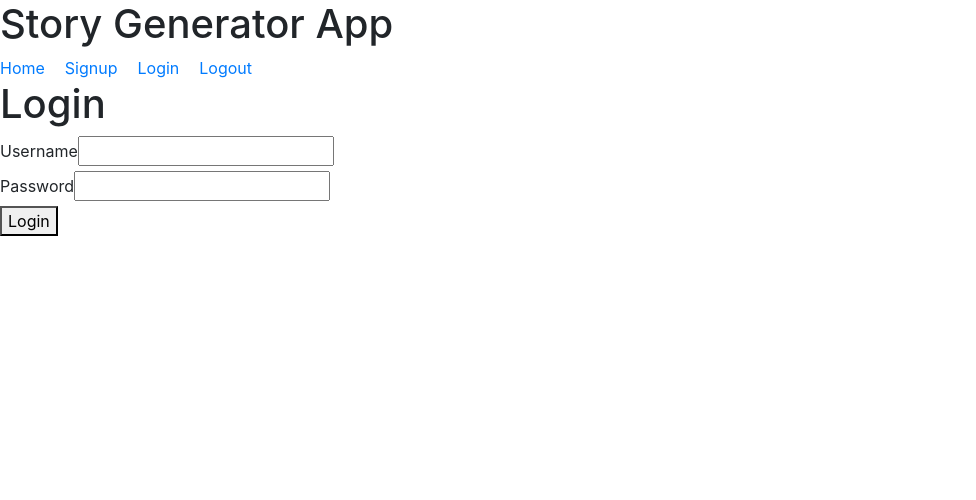
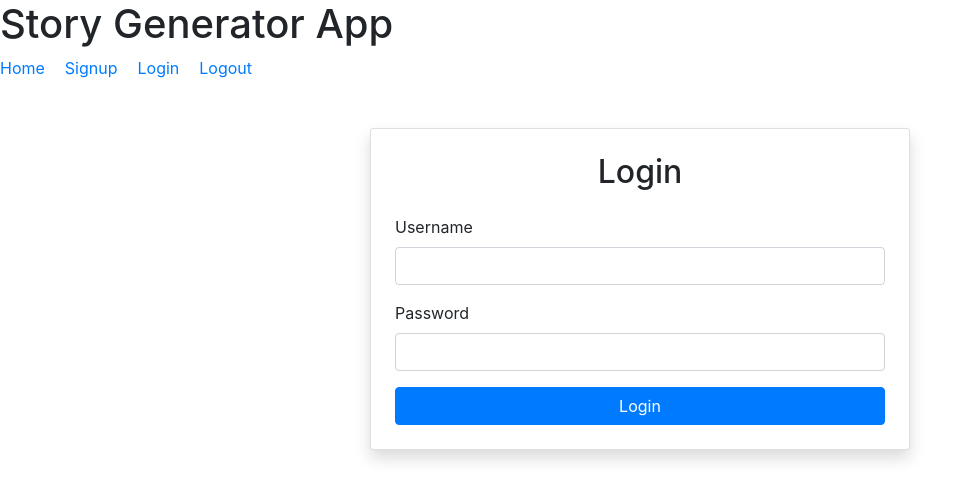
Before and after one commit to cc-dev-65535/ai-project, a React (Vite) app in the folder react_app/: page /login in a window 1280 px wide. Shown: the top 500 px of the page, without its empty margins (0-976 px from the left). Built offline with nearby package versions, Linux system fonts and the light colour scheme.

Commit message:
update the Login.jsx component with Bootstrap

```diff
--- a/react_app/src/Login.jsx
+++ b/react_app/src/Login.jsx
@@ -4,9 +4,7 @@ import { useNavigate } from "react-router-dom";
 import { login, getTokenPayload } from "./auth";
 
 const URL =
-  process.env.NODE_ENV === "production"
-    ? "/login"
-    : "http://localhost:4000/login";
+  process.env.NODE_ENV === "production" ? "/login" : "http://localhost:4000/login";
 
 const postLogin = async ({ username, password }) => {
   const response = await fetch(URL, {
@@ -45,32 +43,44 @@ const Login = ({ setAuthState }) => {
   });
 
   return (
-    <div>
-      <h1>Login</h1>
+    <div className="container mt-5">
+      <div className="row justify-content-center">
+        <div className="col-md-6">
+          <div className="card shadow p-4">
+            <h2 className="text-center mb-4">Login</h2>
             <form
               onSubmit={(event) => {
                 event.preventDefault();
                 mutateAsync({ username, password });
               }}
             >
-        <div>
+              <div className="form-group">
                 <label>Username</label>
                 <input
                   type="text"
+                  className="form-control"
                   value={username}
                   onChange={(event) => setUsername(event.target.value)}
+                  required
                 />
               </div>
-        <div>
+              <div className="form-group">
                 <label>Password</label>
                 <input
                   type="password"
+                  className="form-control"
                   value={password}
                   onChange={(event) => setPassword(event.target.value)}
+                  required
                 />
               </div>
-        <button type="submit">Login</button>
+              <button type="submit" className="btn btn-primary btn-block">
+                Login
+              </button>
             </form>
+          </div>
+        </div>
+      </div>
     </div>
   );
 };
```
Lines whose indentation alone changed are shown as unchanged.
